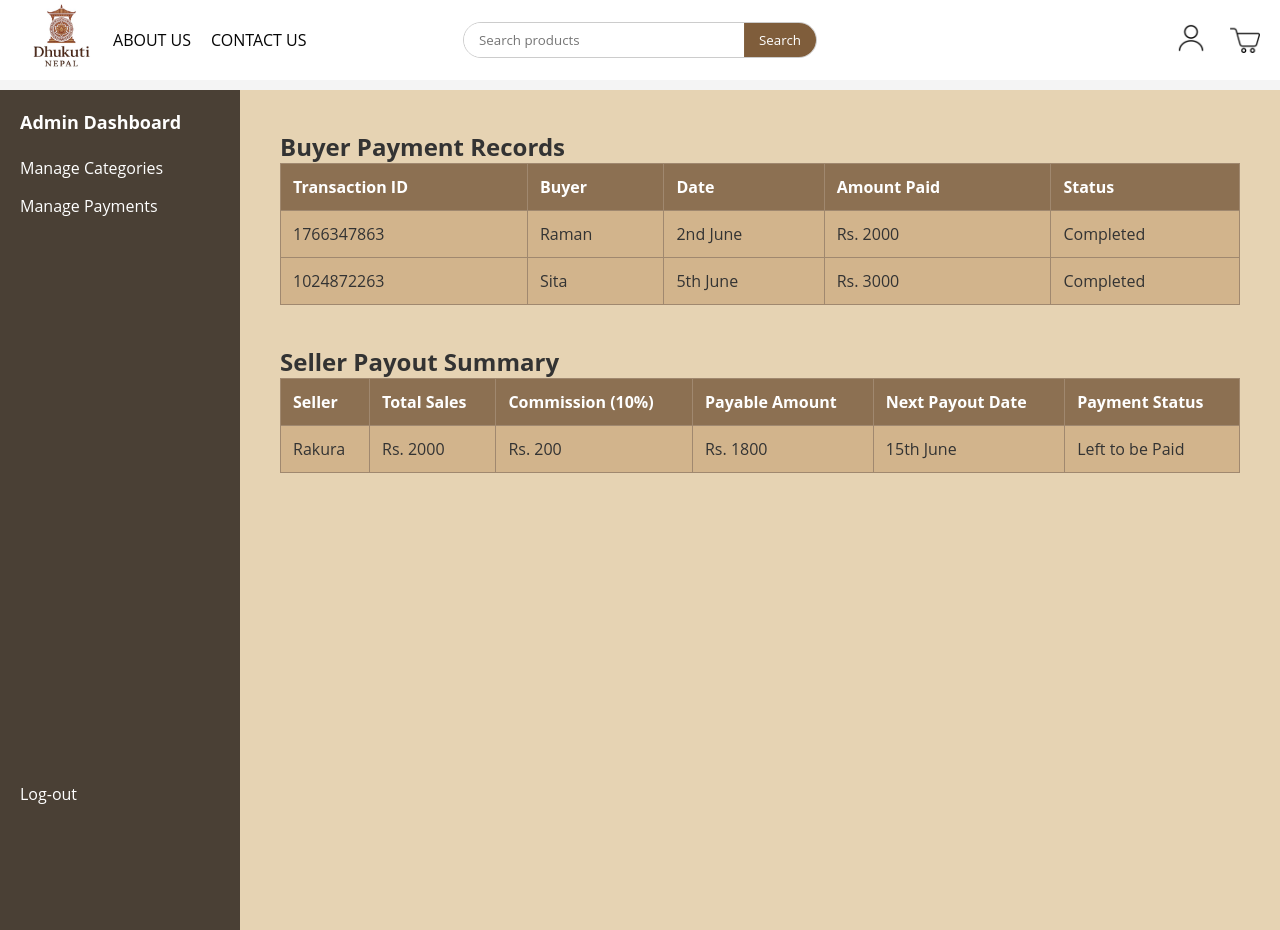
After one commit to gunjan-005/dhukuti-nepal, a PHP site: page /manage-payments.html in a window 1280 px wide. The commit adds this page. Run offline with PHP 8.4, Linux system fonts and the light colour scheme.

Commit message:
admin page updated

```diff
--- a/admindashboard.css
+++ b/admindashboard.css
@@ -195,7 +195,7 @@
   }
 
   .logout {
-    margin-top: 350px;
+    margin-top: 550px;
     color: #d6d6d6;
 
   }
@@ -233,7 +233,7 @@
     border: 1px solid #ccc;
     padding: 15px;
     border-radius: 8px;
-    width: 400px;
+    width: 300px;
     text-align: center;
     margin: 10px;
   }
--- /dev/null
+++ b/manage-payments.css
@@ -0,0 +1,225 @@
+*{
+  margin: 0;
+  padding: 0;
+  box-sizing: border box;
+  font-family: 'Open Sans', sans-serif;
+  color: #333;
+}
+logo{
+font-weight: bold;
+padding: 10px 20px;
+}
+.logo img {
+height: 83px;
+width: auto;
+}
+
+
+.side-logo img {
+height: 30px;  /* Adjust size as needed */
+width: auto;
+margin-left: 20px;
+transition: transform 0.3s ease;
+
+}
+.side-logo img:hover {
+transform: translateY(-5px);
+}
+
+.navbar{
+ display:flex;
+align-items: center;
+gap: 20px 10px;
+background-color: #ffffff;
+height: 60px    ;
+padding: 10px 20px;
+
+}
+
+
+.search-bar {
+position: absolute;
+left: 50%;
+transform: translateX(-50%);
+}
+
+.search-bar form {
+display: flex;
+align-items: center;
+border: 1px solid #ccc;
+border-radius: 20px;
+overflow: hidden;
+background-color: white;
+}
+
+.search-bar input[type="text"] {
+padding: 8px 15px;
+border: none;
+outline: none;
+width: 250px;
+}
+
+.search-bar button {
+padding: 8px 15px;
+background-color: #7f5d3b;
+color: white;
+border: none;
+cursor: pointer;
+transition: background-color 0.5s ;
+}
+.search-bar button:hover{
+background-color:#483421;
+
+}
+
+nav{
+  flex: 1;
+  display: flex;
+  justify-content: flex-start;
+  align-items: center;
+
+}
+nav ul{
+  display: flex;
+  list-style-type: none;
+  gap: 20px;
+
+}
+nav li a {
+text-decoration: none;
+color: #050505;
+font-weight: 400;
+transition: transform 0.5s ease;
+display: inline-block;/*for popping up*/
+}
+nav ul li a:hover {
+color:#774e28;
+text-decoration: underline;
+
+}
+.overlay {
+  position: absolute;
+  top: 60%;
+  left: 50%;
+  transform: translate(-50%, -50%);
+  text-align: center;
+  padding: 40px;
+  border-radius: 16px;
+  max-width: 600px;
+}
+body {
+  background-color: #f4f4f4;
+  color: #333;
+}
+
+.top-header {
+  display: flex;
+  justify-content: space-between;
+  align-items: center;
+  background-color: #fff;
+  padding: 10px 20px;
+  border-bottom: 1px solid #ccc;
+}
+
+.logo {
+  font-weight: bold;
+  font-size: 22px;
+  color: #562B1F;
+}
+
+.nav-links a {
+  margin: 0 10px;
+  text-decoration: none;
+  color: #333;
+  font-weight: 500;
+}
+
+.header-right {
+  display: flex;
+  align-items: center;
+  gap: 10px;
+}
+
+.search-input {
+  padding: 5px;
+  border: 1px solid #ccc;
+}
+
+.search-btn {
+  background-color: #562B1F;
+  color: white;
+  border: none;
+  padding: 6px 12px;
+  cursor: pointer;
+}
+
+.icon i {
+  font-size: 18px;
+  color: #562B1F;
+  margin-left: 8px;
+}
+
+.container {
+  display: flex;
+  flex-wrap: wrap;
+  margin-top: 10px;
+}
+.sidebar {
+  background-color: #4a4035;
+  color: white;
+  padding: 20px;
+  width: 200px;
+  min-height: 100vh;
+}
+
+.sidebar h2 {
+  margin-bottom: 15px;
+  font-size: 18px;
+  color: #ffffff;
+}
+
+.sidebar a {
+  display: block;
+  color: white;
+  padding: 8px 0;
+  text-decoration: none;
+}
+
+.sidebar a.active,
+.sidebar a:hover {
+  background-color: #7a6855;
+}
+
+.logout {
+  margin-top: 550px;
+  color: #d6d6d6;
+
+}
+
+.content {
+  flex: 1;
+  padding: 40px;
+  background-color: #e6d3b3;
+}
+
+h2 {
+  margin-top: 0;
+}
+
+.payment-table {
+  width: 100%;
+  border-collapse: collapse;
+  margin-bottom: 40px;
+}
+
+.payment-table th, .payment-table td {
+  padding: 12px;
+  border: 1px solid #a0886f;
+  text-align: left;
+  background-color: #d2b48c;
+}
+
+.payment-table th {
+  background-color: #8c7052;
+  color: white;
+}
--- /dev/null
+++ b/manage-payments.html
@@ -0,0 +1,96 @@
+<!DOCTYPE html>
+<html lang="en">
+<head>
+  <meta charset="UTF-8">
+  <title>Manage Payments</title>
+  <link rel="stylesheet" href="manage-payments.css">
+</head>
+<body>
+
+  <div class="navbar">
+    <div class="logo">
+        <img src="images/logo.jpeg" width="100px">
+    </div>
+    <nav>
+        <ul>
+            <li><a href="">ABOUT US</a></li>
+            <li><a href="">CONTACT US</a></li>
+        </ul>
+    </nav>
+    <div class="search-bar">
+      <form action="#" method="get">
+        <input type="text" placeholder="Search products">
+        <button type="submit">Search</button>
+      </form>
+    </div>
+    <div class="side-logo">
+        <a href="#loginModal"><img src="images/people.png" style="cursor:pointer;"></a>
+        <img src="images/trolley.png">
+    </div>
+  </div>
+
+  <div class="container">
+    <aside class="sidebar">
+      <h2>Admin Dashboard</h2>
+      <a href="#">Manage Categories</a>
+      <a href="#">Manage Payments</a>
+      <a href="#" class="logout"> Log-out</a>
+    </aside>
+
+    <div class="content">
+      <h2>Buyer Payment Records</h2>
+      <table class="payment-table">
+        <thead>
+          <tr>
+            <th>Transaction ID</th>
+            <th>Buyer</th>
+            <th>Date</th>
+            <th>Amount Paid</th>
+            <th>Status</th>
+          </tr>
+        </thead>
+        <tbody>
+          <tr>
+            <td>1766347863</td>
+            <td>Raman</td>
+            <td>2nd June</td>
+            <td>Rs. 2000</td>
+            <td>Completed</td>
+          </tr>
+          <tr>
+            <td>1024872263</td>
+            <td>Sita</td>
+            <td>5th June</td>
+            <td>Rs. 3000</td>
+            <td>Completed</td>
+          </tr>
+        </tbody>
+      </table>
+
+      <h2>Seller Payout Summary</h2>
+      <table class="payment-table">
+        <thead>
+          <tr>
+            <th>Seller</th>
+            <th>Total Sales</th>
+            <th>Commission (10%)</th>
+            <th>Payable Amount</th>
+            <th>Next Payout Date</th>
+            <th>Payment Status</th>
+          </tr>
+        </thead>
+        <tbody>
+          <tr>
+            <td>Rakura</td>
+            <td>Rs. 2000</td>
+            <td>Rs. 200</td>
+            <td>Rs. 1800</td>
+            <td>15th June</td>
+            <td>Left to be Paid</td>
+          </tr>
+        </tbody>
+      </table>
+    </div>
+
+</body>
+</html>
```
Also changed, not shown: admindashboard.html (+6 -8 lines).
